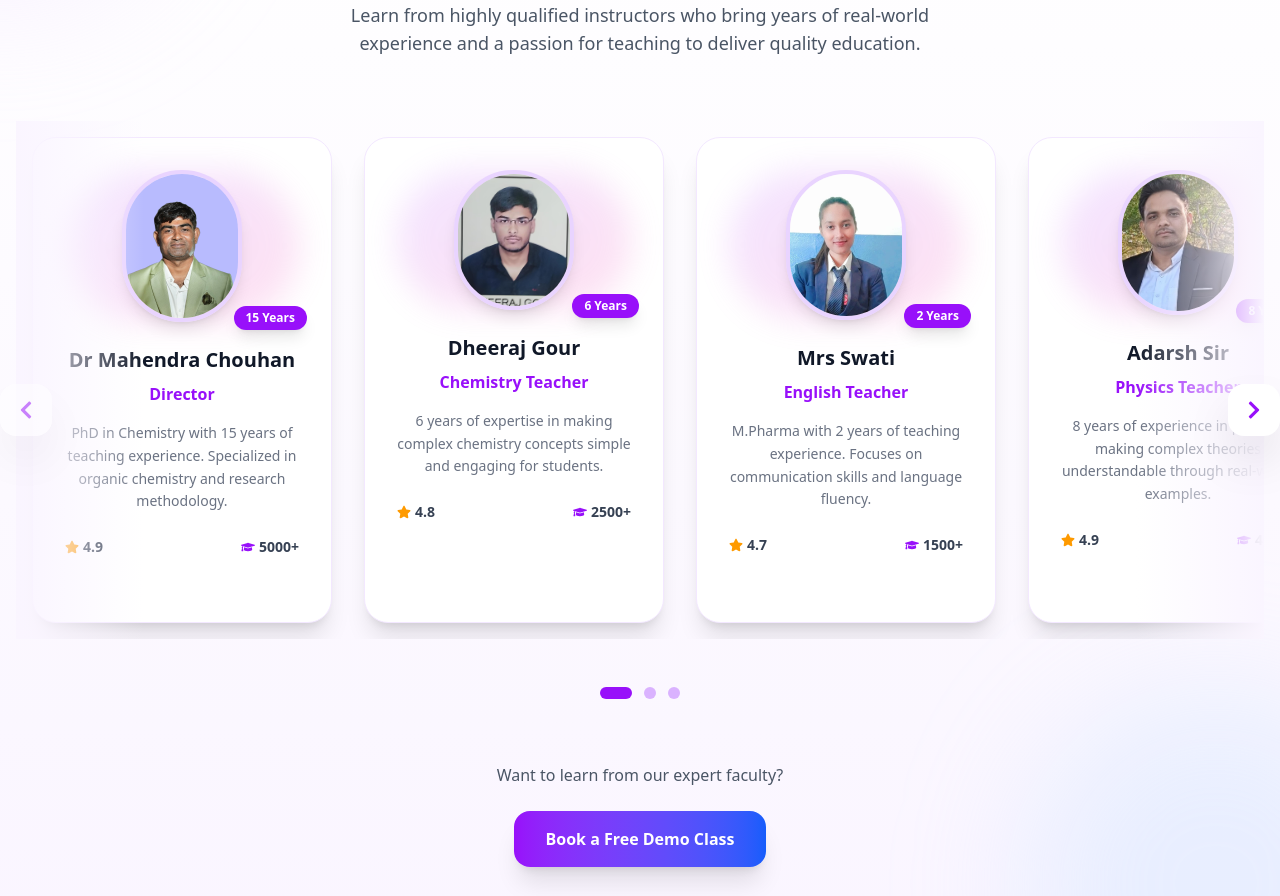
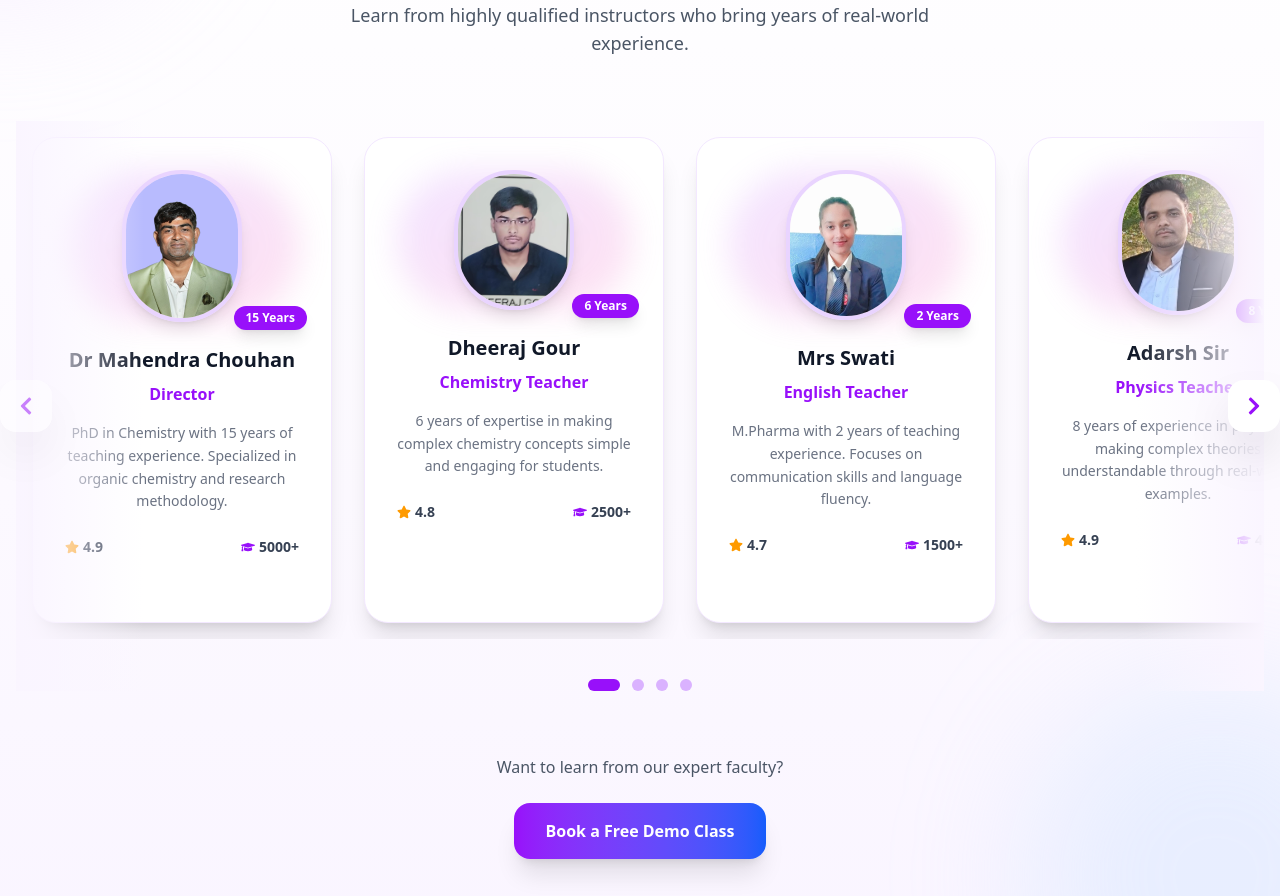
Before and after one commit to AbhishekGour12/mjdclasses, a Next.js app in the folder client/: page / in a window 1280 px wide. Shown: the part 3660-4556 px from the top of the page. Built offline with nearby package versions, Linux system fonts and the light colour scheme; no server answers.

Commit message:
first commit

```diff
--- a/client/src/app/Admin/page.js
+++ b/client/src/app/Admin/page.js
@@ -15,7 +15,7 @@ import io  from 'socket.io-client';
 import { useRouter } from "next/navigation";
 
 
-const socket = io(process.env.NEXT_PUBLIC_API_URL ,{
+const socket = io("https://api.mjdclasses.in" ,{
   transports: ["websocket"],
 })
 // Available grades and subjects
--- a/client/src/app/components/Home/Tutors.js
+++ b/client/src/app/components/Home/Tutors.js
@@ -1,10 +1,11 @@
 "use client";
-import { useState } from "react";
+import { useState, useRef, useEffect } from "react";
 import { motion } from "framer-motion";
 import Image from "next/image";
 import { FaChevronLeft, FaChevronRight, FaStar, FaGraduationCap } from "react-icons/fa";
 
 export default function Tutors() {
+
   const tutors = [
     {
       name: "Dr Mahendra Chouhan",
@@ -62,176 +63,192 @@ export default function Tutors() {
     },
   ];
 
+  // STATES + REFS FOR RESPONSIVE SLIDER
   const [currentIndex, setCurrentIndex] = useState(0);
-  const cardsToShow = 4;
-  const cardWidth = 400; // card width + gap
-  const maxIndex = Math.max(0, tutors.length - cardsToShow);
+  const containerRef = useRef(null);
+  const cardRef = useRef(null);
+  const [cardWidth, setCardWidth] = useState(300);
+  const [cardsToShow, setCardsToShow] = useState(4);
 
-  const nextSlide = () => {
-    setCurrentIndex(current => Math.min(current + 1, maxIndex));
+  // AUTO-DETECT CARD SIZE
+  useEffect(() => {
+    const updateSizes = () => {
+      if (cardRef.current && containerRef.current) {
+        const width = cardRef.current.offsetWidth + 32; // gap-8 (32px)
+        setCardWidth(width);
+
+        const containerWidth = containerRef.current.offsetWidth;
+        const visibleCards = Math.floor(containerWidth / width);
+
+        setCardsToShow(visibleCards || 1);
+      }
     };
 
-  const prevSlide = () => {
-    setCurrentIndex(current => Math.max(current - 1, 0));
-  };
+    updateSizes();
+    window.addEventListener("resize", updateSizes);
 
-  const translateX = -currentIndex * cardWidth;
+    return () => window.removeEventListener("resize", updateSizes);
+  }, []);
+
+  const maxIndex = Math.max(0, tutors.length - cardsToShow);
+  const translateX = -(currentIndex * cardWidth);
+
+  const nextSlide = () =>
+    setCurrentIndex((prev) => Math.min(prev + 1, maxIndex));
+
+  const prevSlide = () =>
+    setCurrentIndex((prev) => Math.max(prev - 1, 0));
 
   return (
     <section className="py-20 bg-gradient-to-b from-white to-purple-50 text-center relative overflow-hidden">
-      {/* Background Elements */}
+
+      {/* BG circles */}
       <div className="absolute top-0 left-0 w-96 h-96 bg-purple-200/30 rounded-full -translate-x-1/2 -translate-y-1/2 blur-3xl"></div>
       <div className="absolute bottom-0 right-0 w-96 h-96 bg-blue-200/30 rounded-full translate-x-1/3 translate-y-1/3 blur-3xl"></div>
 
       <div className="container mx-auto px-4 relative z-10">
-        {/* Header */}
+
+        {/* HEADER */}
         <motion.div
           initial={{ opacity: 0, y: 30 }}
           whileInView={{ opacity: 1, y: 0 }}
           transition={{ duration: 0.6 }}
           className="mb-16"
         >
-          <span className="text-purple-600 font-semibold tracking-wide uppercase mb-2 text-sm bg-purple-100 px-4 py-2 rounded-full">
+          <span className="text-purple-600 font-semibold uppercase text-sm bg-purple-100 px-4 py-2 rounded-full">
             Our Team
           </span>
-          <h1 className="text-4xl md:text-5xl font-bold text-gray-900 mb-4 mt-4">
+
+          <h1 className="text-4xl md:text-5xl font-bold mt-4 mb-4">
             Meet Our <span className="text-purple-600">Expert Faculty</span>
           </h1>
-          <p className="text-gray-600 mb-12 max-w-2xl mx-auto text-lg">
-            Learn from highly qualified instructors who bring years of real-world experience
-            and a passion for teaching to deliver quality education.
+
+          <p className="text-gray-600 max-w-2xl mx-auto text-lg">
+            Learn from highly qualified instructors who bring years of real-world experience.
           </p>
         </motion.div>
 
-        {/* Slider Container */}
+        {/* SLIDER */}
         <div className="relative max-w-[1320px] mx-auto">
-          {/* Navigation Arrows */}
+
+          {/* LEFT ARROW */}
           <button
             onClick={prevSlide}
             disabled={currentIndex === 0}
-            className={`absolute -left-4 top-1/2 -translate-y-1/2 z-20 bg-white p-4 shadow-2xl rounded-2xl hover:bg-purple-50 transition-all duration-300 ${
-              currentIndex === 0 ? "opacity-50 cursor-not-allowed" : "hover:scale-110 hover:shadow-3xl"
-            }`}
+            className={`absolute -left-4 top-1/2 -translate-y-1/2 bg-white p-4 shadow-2xl rounded-2xl z-20 transition-all duration-300
+              ${currentIndex === 0 ? "opacity-50 cursor-not-allowed" : "hover:scale-110 hover:bg-purple-50"}
+            `}
           >
             <FaChevronLeft className="text-purple-600 text-xl" />
           </button>
 
+          {/* RIGHT ARROW */}
           <button
             onClick={nextSlide}
             disabled={currentIndex === maxIndex}
-            className={`absolute -right-4 top-1/2 -translate-y-1/2 z-20 bg-white p-4 shadow-2xl rounded-2xl hover:bg-purple-50 transition-all duration-300 ${
-              currentIndex === maxIndex ? "opacity-50 cursor-not-allowed" : "hover:scale-110 hover:shadow-3xl"
-            }`}
+            className={`absolute -right-4 top-1/2 -translate-y-1/2 bg-white p-4 shadow-2xl rounded-2xl z-20 transition-all duration-300
+              ${currentIndex === maxIndex ? "opacity-50 cursor-not-allowed" : "hover:scale-110 hover:bg-purple-50"}
+            `}
           >
             <FaChevronRight className="text-purple-600 text-xl" />
           </button>
 
-          {/* Slider with Gradient Overlays */}
-          <div className="relative">
-            {/* Left Gradient Fade */}
+          {/* LEFT OVERLAY */}
           <div className="absolute left-0 top-0 bottom-0 w-32 bg-gradient-to-r from-purple-50 to-transparent z-10 pointer-events-none" />
 
-            {/* Right Gradient Fade */}
+          {/* RIGHT OVERLAY */}
           <div className="absolute right-0 top-0 bottom-0 w-32 bg-gradient-to-l from-purple-50 to-transparent z-10 pointer-events-none" />
 
-            {/* Cards Slider */}
-            <div className="overflow-hidden px-4">
+          {/* CARDS WRAPPER */}
+          <div ref={containerRef} className="overflow-hidden px-4">
             <motion.div
               animate={{ x: translateX }}
-                transition={{
-                  type: "spring",
-                  stiffness: 300,
-                  damping: 30
-                }}
+              transition={{ type: "spring", stiffness: 300, damping: 30 }}
               className="flex gap-8 py-4"
             >
               {tutors.map((tutor, index) => (
                 <motion.div
                   key={index}
-                    whileHover={{
-                      scale: 1.05,
-                      y: -12
-                    }}
+                  ref={index === 0 ? cardRef : null}
+                  whileHover={{ scale: 1.05, y: -12 }}
                   whileTap={{ scale: 0.98 }}
                   initial={{ opacity: 0, y: 30 }}
                   whileInView={{ opacity: 1, y: 0 }}
                   transition={{ duration: 0.5, delay: index * 0.1 }}
                   className="flex-shrink-0 w-[300px] bg-white rounded-3xl shadow-xl hover:shadow-3xl p-8 border border-purple-100 transition-all duration-500 group cursor-pointer"
                 >
-                    {/* Image Container */}
+
+                  {/* IMAGE */}
                   <div className="relative mb-6">
-                      <div className="absolute inset-0 bg-gradient-to-br from-purple-400 to-pink-400 rounded-full blur-lg opacity-20 group-hover:opacity-30 transition-opacity duration-500" />
+                    <div className="absolute inset-0 bg-gradient-to-br from-purple-400 to-pink-400 rounded-full blur-lg opacity-20 group-hover:opacity-30 transition-all" />
                     <div className="relative">
                       <Image
                         src={tutor.image}
                         alt={tutor.name}
                         width={120}
                         height={120}
-                          className="rounded-full mx-auto object-cover border-4 border-purple-200 group-hover:border-purple-400 transition-colors duration-500 z-10 shadow-lg"
+                        className="rounded-full object-cover mx-auto border-4 border-purple-200 group-hover:border-purple-400 transition-all shadow-lg"
                       />
-                        {/* Experience Badge */}
-                        <div className="absolute -bottom-2 -right-2 bg-purple-600 text-white px-3 py-1 rounded-full text-xs font-bold shadow-lg">
+
+                      <span className="absolute -bottom-2 -right-2 bg-purple-600 text-white px-3 py-1 text-xs rounded-full font-bold shadow-lg">
                         {tutor.experience}
-                        </div>
+                      </span>
                     </div>
                   </div>
 
-                    {/* Content */}
-                    <h3 className="text-xl font-bold text-gray-900 mb-2 group-hover:text-purple-700 transition-colors duration-300">
+                  {/* CONTENT */}
+                  <h3 className="text-xl font-bold text-gray-900 mb-2 group-hover:text-purple-700">
                     {tutor.name}
                   </h3>
-                    <p className="text-purple-600 font-semibold mb-4">
-                      {tutor.title}
-                    </p>
+
+                  <p className="text-purple-600 font-semibold mb-4">{tutor.title}</p>
+
                   <p className="text-gray-500 text-sm leading-relaxed mb-6">
                     {tutor.description}
                   </p>
 
-                    {/* Stats */}
-                    <div className="flex justify-between items-center text-sm">
+                  {/* STATS */}
+                  <div className="flex justify-between text-sm">
                     <div className="flex items-center gap-1 text-amber-500">
                       <FaStar />
                       <span className="font-semibold text-gray-700">{tutor.rating}</span>
                     </div>
+
                     <div className="flex items-center gap-1 text-purple-600">
                       <FaGraduationCap />
                       <span className="font-semibold text-gray-700">{tutor.students}+</span>
                     </div>
                   </div>
 
-                    {/* Hover Effect Line */}
-                    <div className="w-0 group-hover:w-16 h-1 bg-gradient-to-r from-purple-400 to-pink-400 mx-auto mt-6 transition-all duration-500 rounded-full" />
+                  <div className="w-0 group-hover:w-16 h-1 bg-gradient-to-r from-purple-400 to-pink-400 mx-auto mt-6 transition-all rounded-full" />
                 </motion.div>
               ))}
             </motion.div>
           </div>
-          </div>
 
-          {/* Dots Indicator */}
-          <div className="flex justify-center items-center space-x-3 mt-12">
-            {Array.from({ length: maxIndex + 1 }).map((_, index) => (
+          {/* DOTS */}
+          <div className="flex justify-center space-x-3 mt-10">
+            {Array.from({ length: maxIndex + 1 }).map((_, i) => (
               <button
-                key={index}
-                onClick={() => setCurrentIndex(index)}
-                className={`w-3 h-3 rounded-full transition-all duration-300 ${
-                  index === currentIndex
-                    ? "bg-purple-600 w-8"
-                    : "bg-purple-300 hover:bg-purple-400"
+                key={i}
+                onClick={() => setCurrentIndex(i)}
+                className={`w-3 h-3 rounded-full transition-all ${
+                  i === currentIndex ? "bg-purple-600 w-8" : "bg-purple-300"
                 }`}
-              />
+              ></button>
             ))}
           </div>
         </div>
 
-        {/* CTA Section */}
+        {/* CTA */}
         <motion.div
           initial={{ opacity: 0, y: 30 }}
           whileInView={{ opacity: 1, y: 0 }}
           transition={{ duration: 0.6, delay: 0.4 }}
-          className="mt-16 text-center"
+          className="mt-16"
         >
           <p className="text-gray-600 mb-6">Want to learn from our expert faculty?</p>
-          <button className="bg-gradient-to-r from-purple-600 to-blue-600 text-white px-8 py-4 rounded-2xl font-semibold hover:from-purple-700 hover:to-blue-700 transition-all duration-300 hover:scale-105 shadow-xl">
+          <button className="bg-gradient-to-r from-purple-600 to-blue-600 text-white px-8 py-4 rounded-2xl font-semibold hover:scale-105 shadow-xl">
             Book a Free Demo Class
           </button>
         </motion.div>
```
Also changed, not shown: client/src/app/Login/page.js (+4 -4 lines), client/src/app/Signup/page.js (+4 -4 lines). Lines whose indentation alone changed are shown as unchanged.
